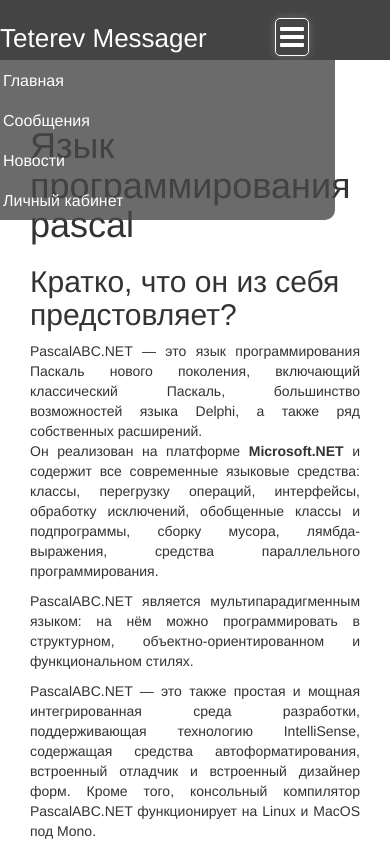
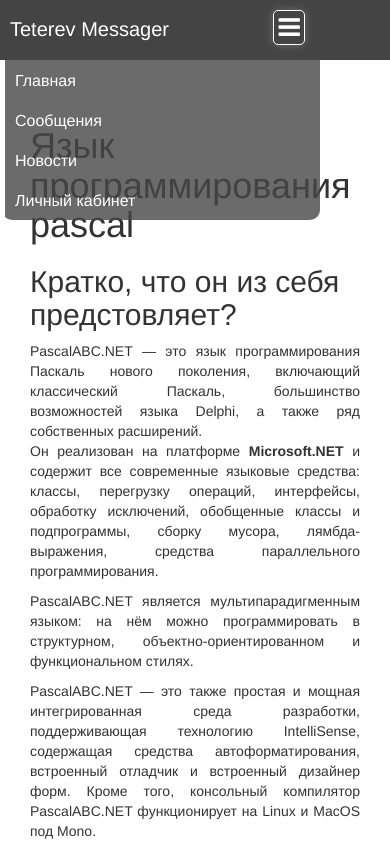
Before and after one commit to Timka139/Timka139.github.io, a website with bundled scripts: page index.html in a window 390 px wide. Both pictures are taken after a click on the icon 292 px from the left and 37 px from the top of the page. Shown: the top 844 px of the page. Built offline with nearby package versions, Linux system fonts and the light colour scheme.

Commit message:
Исправлен правый отступ

```diff
--- a/css/menu.css
+++ b/css/menu.css
@@ -86,13 +86,10 @@
 .li-menu {
     display: none;
 }
-.my-nav-bar a {
+.logo-mi {
     display: none;
-    /*padding: 10px;
-    width: 200px;
-    height: 40px;*/
 }
-.my-nav-bar i {
+.ms-menu i {
     display: none;
 }
 .my-nav-bar li a {
@@ -177,6 +174,7 @@
         transition: color .2s ease-in-out;
     }
     .ms-menu i{
+        margin-top:  10px;
         display: inline-block;
         border: 1px solid #fff;
         padding: 4px;
@@ -225,9 +223,19 @@
 
 @media screen and (max-width: 474px) {
     .my-nav-bar {
-        padding-left: 5px;
+        padding-left: 2px;
     }
     .ms-menu a {
-        margin-right: 8%;
+        margin-right: 5%;
+        font-size: 20px;
+    }
+    .ms-menu i {
+        font-size: 25px;
     }
 }
+@media screen and (max-width: 315px) {
+    .ms-menu a {
+        margin-right: 15%;
+        width: 180px;
+    }
+}
--- a/index.html
+++ b/index.html
@@ -23,12 +23,11 @@
   </head>
   <body>
               <div class="container-bar">
-            <div class="row">
-            <ul class="my-nav-bar">
               <div class="ms-menu">
                 <a class="logo-mi">Teterev Messager</a>
                 <i class="fa fa-bars fa-2x menu-btn" aria-hidden="true" onclick="menuBtn()"></i>
               </div>
+            <ul class="my-nav-bar">
                 <li class="my-nav-li">
                     <!--<a class="logo">Teterev Messager</a>-->
                     <a href="#">Главная</a>
@@ -38,7 +37,6 @@
                 </li>
             </ul>
             </div>
-        </div>
 
 <div class="container-fluid">
   <div class="col-lg-12 margin-30"></div>
@@ -112,8 +110,8 @@
       <li><a href="#">Лицензия</a></li>
       <li><a href="#">GitHub</a></li>
     </ul>
-    <p>Сайт создан 04.12.16 Лицензии нету</p>
-    <p>Денег тоже нету. Всё плохо!!!</p>
+    <p>Сайт создан 04.12.16 Лицензии нет</p>
+    <p>Денег тоже нет. Всё плохо!!!</p>
   </div>
   </div>
 
--- a/js/script.js
+++ b/js/script.js
@@ -8,11 +8,11 @@
      var myMenu=$(".my-nav-li"), style = myMenu[0].style;
      console.log(myMenu);
      if (style.height == "160px") {
-        style.transition = "all .8s ease-in-out";
+        style.transition = "all .5s ease-in-out";
      style.height = "0px";
      }
      else {
-         style.transition = "all .8s ease-in-out";
+         style.transition = "all .5s ease-in-out";
      style.height = "160px";
      style.width = "100%";
      }
```
